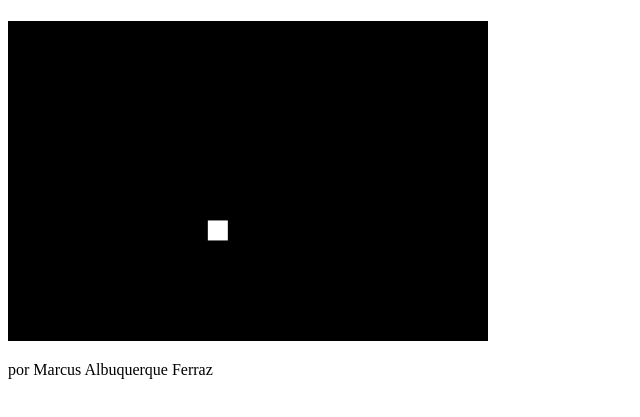
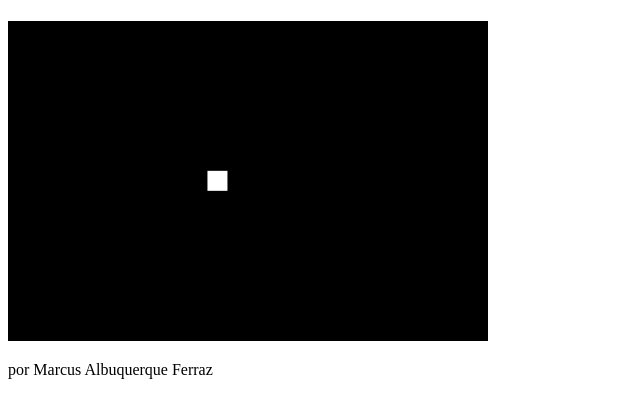
Before and after one commit to ufjf-dcc104/ufjf-dcc138-2021-3ere-atv1-MarcusAFerraz, a plain HTML site: page index.html in a window 1280 px wide. Shown: the part 59-476 px from the top of the page, without its empty margins (0-640 px from the left). Drawn offline with Linux system fonts and the light colour scheme.

Commit message:
Invertendo o movimento para vertical

```diff
--- a/index.html
+++ b/index.html
@@ -32,9 +32,10 @@
             ctx.fillRect(0,0, canvas.width, canvas.height);
 
             //Atualiza estado
-            x = x + 10*dt;
+            y = y + 10*dt;
             a = a + 2*Math.PI*dt;
-            y = 100 + 100*Math.cos(a);
+            x = 100 + 100*Math.cos(a);
+
 
             //Desenha elementos
             ctx.fillStyle = "white";
```
